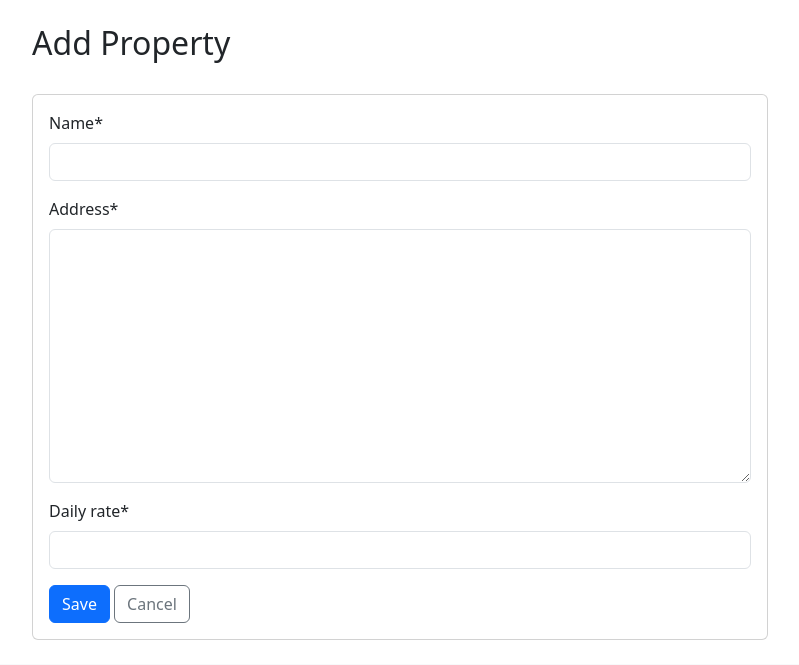
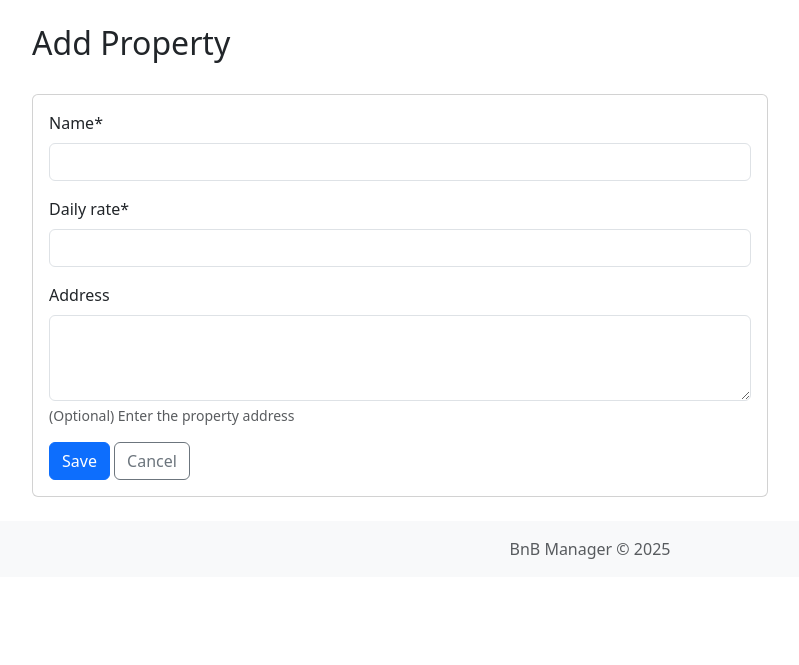
Before and after one commit to MarwanGithub/bnb_management_system, a Django app: page /booking/property/add/ in a window 1280 px wide. Shown: the part 56-721 px from the top of the page, without its empty margins (50-849 px from the left). Run offline with Django 4.2, Linux system fonts and the light colour scheme; some libraries are stand-ins or nearby versions.

Commit message:
change the add properties form to make address optional and changed it up a bit

```diff
--- a/booking/forms.py
+++ b/booking/forms.py
@@ -67,6 +67,16 @@
                 self.instance.property = booking.property
 
 class PropertyForm(forms.ModelForm):
+    address = forms.CharField(
+        widget=forms.Textarea(attrs={
+            'rows': 3,
+            'cols': 40,
+            'style': 'resize: vertical;'
+        }),
+        required=False,
+        help_text="(Optional) Enter the property address"
+    )
+
     class Meta:
         model = Property
-        fields = ['name', 'address', 'daily_rate']
+        fields = ['name', 'daily_rate', 'address']
--- a/booking/models.py
+++ b/booking/models.py
@@ -4,7 +4,7 @@
 
 class Property(models.Model):
     name = models.CharField(max_length=100)
-    address = models.TextField()
+    address = models.TextField(blank=True, null=True)
     daily_rate = models.DecimalField(max_digits=10, decimal_places=2)
 
     def __str__(self):
--- a/booking/templates/booking/booking_list.html
+++ b/booking/templates/booking/booking_list.html
@@ -29,6 +29,7 @@
         <thead>
           <tr>
             <th>Guest</th>
+            <th>Phone</th>
             <th>Check-in</th>
             <th>Check-out</th>
             <th>Nights</th>
@@ -41,6 +42,7 @@
           {% for booking in bookings %}
             <tr>
               <td>{{ booking.guest_name }}</td>
+              <td>{{ booking.guest_phone }}</td>
               <td>{{ booking.start_date }}</td>
               <td>{{ booking.end_date }}</td>
               <td>{{ booking.days_count }}</td>
--- a/booking/templates/booking/property_detail.html
+++ b/booking/templates/booking/property_detail.html
@@ -96,6 +96,7 @@
                         <thead>
                             <tr>
                                 <th>Guest</th>
+                                <th>Phone</th>
                                 <th>Dates</th>
                                 <th>Nights</th>
                                 <th>Amount</th>
@@ -107,6 +108,7 @@
                             {% for booking in current_bookings %}
                             <tr>
                                 <td>{{ booking.guest_name }}</td>
+                                <td>{{ booking.guest_phone }}</td>
                                 <td>{{ booking.start_date|date:"M d, Y" }} - {{ booking.end_date|date:"M d, Y" }}</td>
                                 <td>{{ booking.days_count }}</td>
                                 <td>EGP {{ booking.total_amount }}</td>
```
Also changed, not shown: booking/migrations/0005_alter_property_address.py (added).
